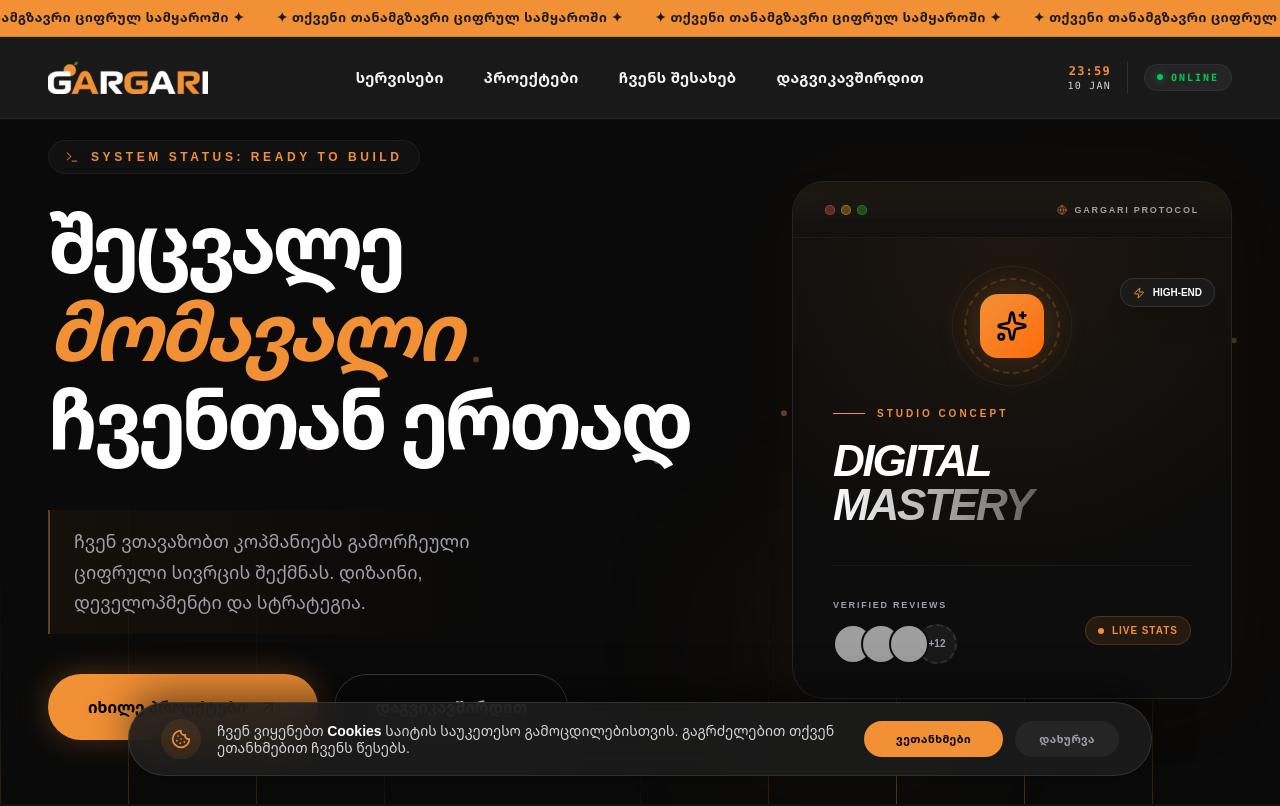
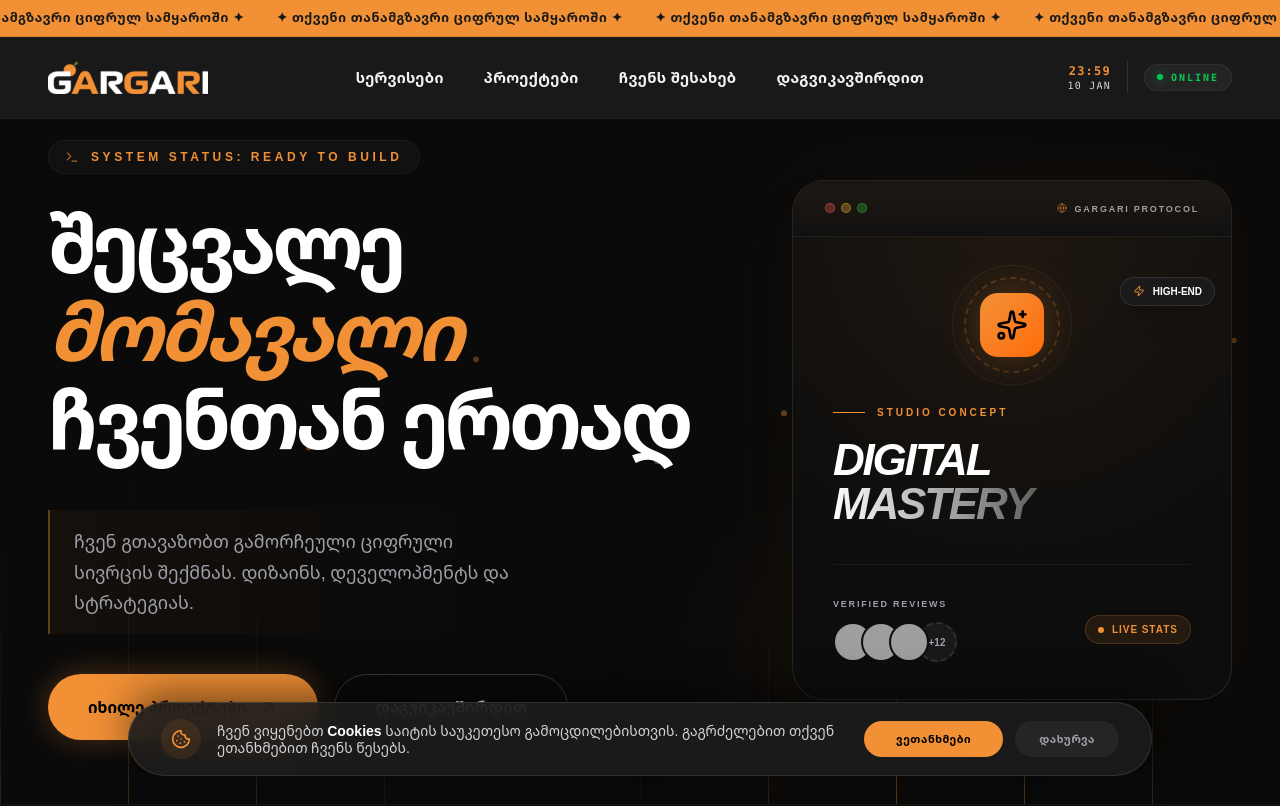
Before and after one commit to duda-el/gar-web, a Next.js app: page / in a window 1280 px wide. Shown: the top 806 px of the page. Built offline with nearby package versions, Linux system fonts and the light colour scheme; grey boxes are pictures that could not be loaded.

Commit message:
Fixed hero card on responsive

```diff
--- a/src/components/Pages/About/index.tsx
+++ b/src/components/Pages/About/index.tsx
@@ -28,7 +28,7 @@ const features = [
   {
     title: "ინდივიდუალური მიდგომა",
     description:
-      "არ ვიყენებთ შაბლონებს — ყველა ფუნქციონალი იქმნება სპეციალურად თქვენი ბიზნეს საჭიროებებისთვის.",
+      "არ ვიყენებთ შაბლონებს. ყველა ფუნქციონალი იქმნება სპეციალურად თქვენი ბიზნეს საჭიროებებისთვის.",
   },
 ];
 
--- a/src/components/Pages/Hero/Hero.tsx
+++ b/src/components/Pages/Hero/Hero.tsx
@@ -105,8 +105,8 @@ export default function Hero() {
 
             <div className="mt-8 lg:mt-12 max-w-[480px]">
               <p className="text-zinc-400 text-[14px] sm:text-lg leading-[1.7] font-medium border-l-2 border-primary/40 pl-6 bg-gradient-to-r from-primary/5 to-transparent py-4 rounded-r-xl">
-                ჩვენ ვთავაზობთ კოპმანიებს გამორჩეული ციფრული სივრცის შექმნას.
-                დიზაინი, დეველოპმენტი და სტრატეგია.
+                ჩვენ გთავაზობთ გამორჩეული ციფრული სივრცის შექმნას. დიზაინს,
+                დეველოპმენტს და სტრატეგიას.
               </p>
             </div>
 
@@ -133,7 +133,7 @@ export default function Hero() {
               initial={{ opacity: 0, scale: 0.9, rotateY: 15 }}
               animate={{ opacity: 1, scale: 1, rotateY: 0 }}
               transition={{ duration: 1, ease: "easeOut" }}
-              className="relative w-full max-w-[440px] aspect-[0.85/1] group perspective-1000"
+              className="relative w-full max-w-[440px] min-h-[520px] group perspective-1000"
             >
               {/* Outer Ambient Glow */}
               <div className="absolute -inset-1 bg-gradient-to-r from-primary/40 to-orange-500/40 rounded-[3.5rem] blur-2xl opacity-10 group-hover:opacity-30 transition-opacity duration-700" />
```
